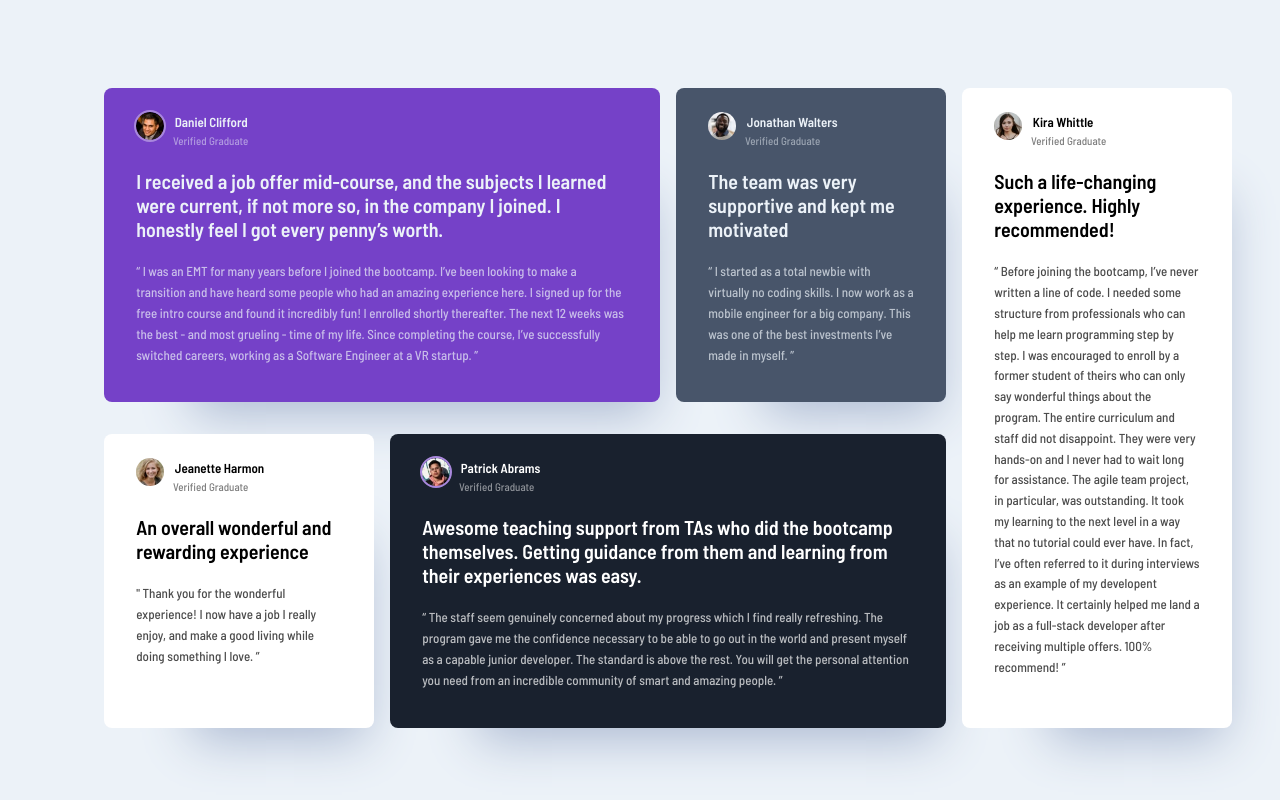
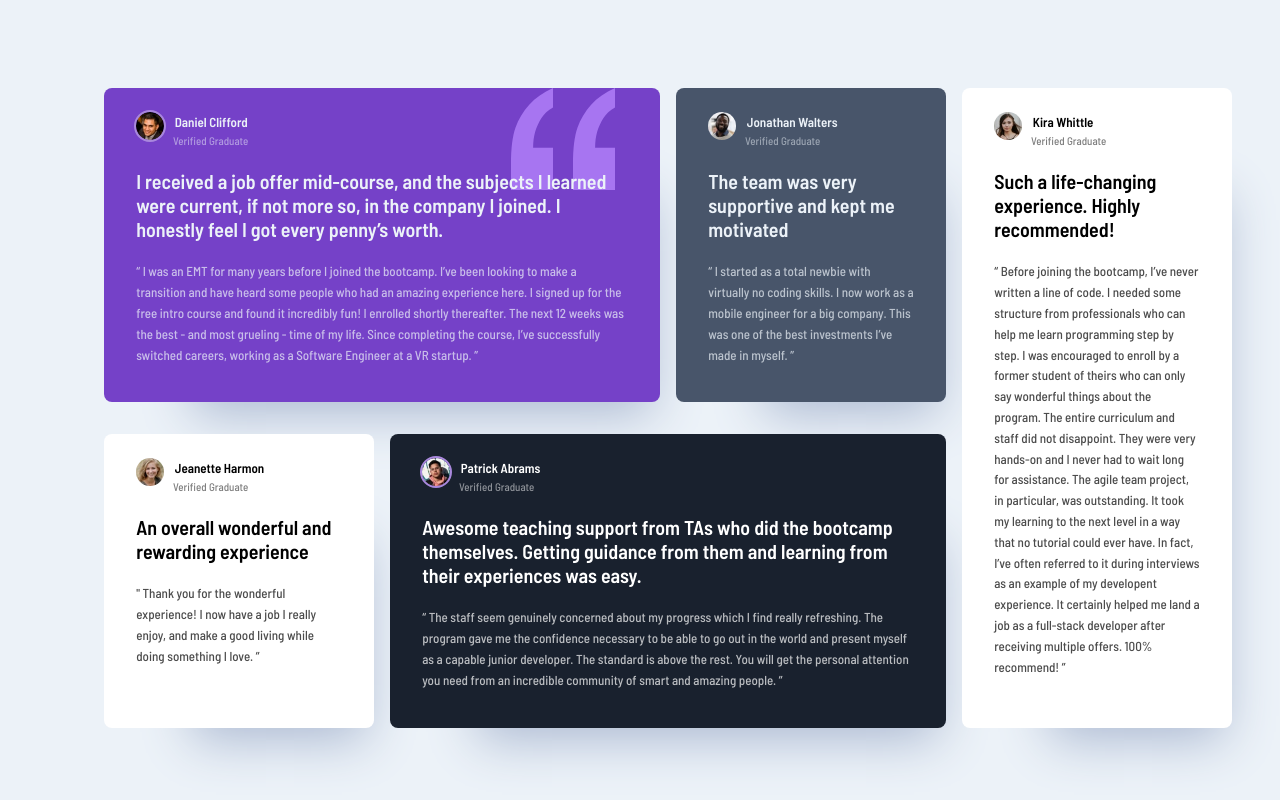
Before and after one commit to saruuja/Testimonials-Grid-Section, a plain HTML site: page index.html in a window 1280 px wide. Drawn offline with Linux system fonts and the light colour scheme.

Commit message:
Testimonials Grid Section

```diff
--- a/CSS/style.css
+++ b/CSS/style.css
@@ -62,7 +62,7 @@ h2{
     box-shadow: 2.5rem 3.75rem 3rem -3rem hsl(219, 29%, 75%);
 }
 .quote{
-    background-image: url(images/bg-pattern-quotation.svg);
+    background-image: url(/images/bg-pattern-quotation.svg);
     background-repeat: no-repeat;
     background-position: top right 10%;
 }
```
